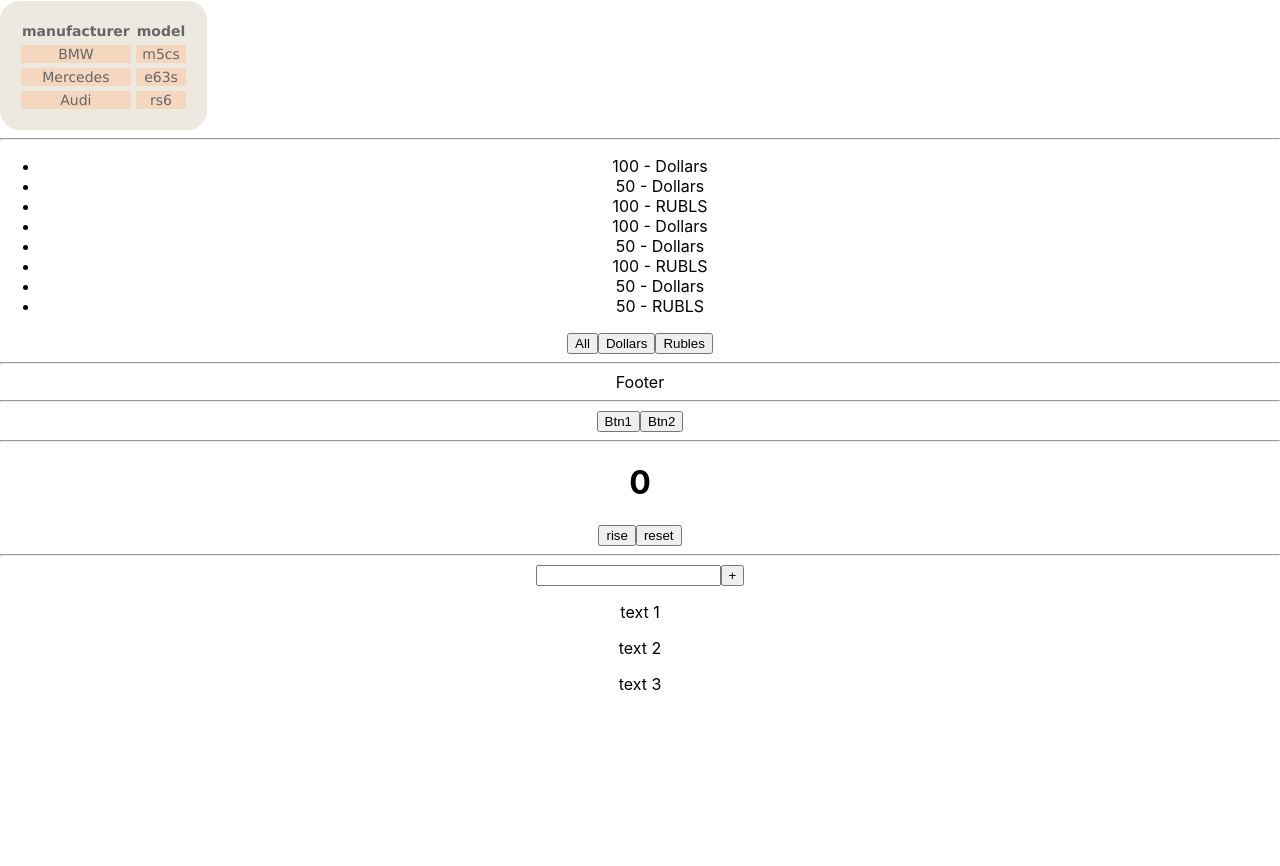
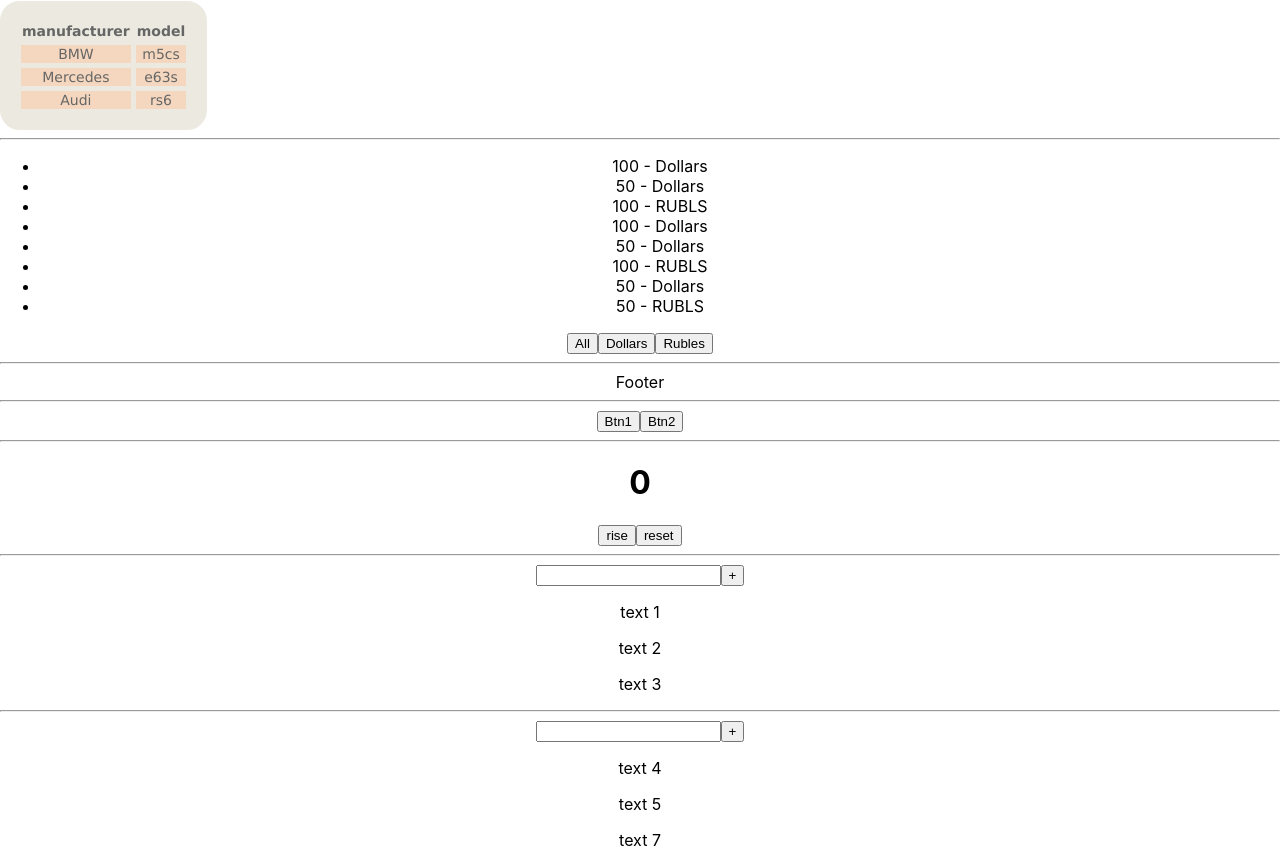
Before and after one commit to Yaroslav-Mig/micro-tasks, a React (Create React App) app: page / in a window 1280 px wide. Shown: the part 373-1239 px from the top of the page. Before the commit the page ends 1083 px from the top, so only its background shows below. Built offline with nearby package versions, Linux system fonts and the light colour scheme.

Commit message:
refact: task 2

```diff
--- a/src/01/Button.tsx
+++ b/src/01/ButtonClick.tsx
@@ -5,7 +5,7 @@ type ButtonProps = {
   callBack: () => void;
 };
 
-export const Button = ({ name, callBack }: ButtonProps) => {
+export const ButtonClick = ({ name, callBack }: ButtonProps) => {
   const onBtnHandler = (e: MouseEvent<HTMLButtonElement>) => {
     console.log('Hello Vas');
   };
--- /dev/null
+++ b/src/02/Button.tsx
@@ -0,0 +1,13 @@
+import React from 'react';
+
+type ButtonProps = {
+  name: string;
+  addMessage: () => void;
+};
+
+export const Button = (props: ButtonProps) => {
+  const { name, addMessage } = props;
+  const onClickBtnHandler = () => addMessage();
+
+  return <button onClick={onClickBtnHandler}>{name}</button>;
+};
--- /dev/null
+++ b/src/02/Input.tsx
@@ -0,0 +1,16 @@
+import React, { ChangeEvent } from 'react'
+
+type InputProps = {
+	value: string;
+	onChange: (title: string) => void;
+}
+
+export const Input = (props: InputProps) => {
+	const { value, onChange} = props;
+	const onChangeInputHandler = (e: ChangeEvent<HTMLInputElement>): void => {
+    onChange(e.currentTarget.value);
+  };
+	return (
+		<input value={value} onChange={onChangeInputHandler}/>
+	)
+}
--- a/src/App.tsx
+++ b/src/App.tsx
@@ -3,9 +3,11 @@ import './App.css';
 import { Header } from './01/Header';
 import { Body } from './01/Body';
 import { Footer } from './01/Footer';
-import { Button } from './01/Button';
+import { ButtonClick } from './01/ButtonClick';
 import { UseState } from './01/UseState';
 import { FullInput, MessagesType } from './02/FullInput';
+import { Input } from './02/Input';
+import { Button } from './02/Button';
 
 function App() {
   const [messages, setMessages] = useState<Array<MessagesType>>([
@@ -13,8 +15,17 @@ function App() {
     { message: 'text 2' },
     { message: 'text 3' },
   ]);
+  const [messages2, setMessages2] = useState<Array<MessagesType>>([
+    { message: 'text 4' },
+    { message: 'text 5' },
+    { message: 'text 7' },
+  ]);
+	const [title, setTitle] = useState<string>('');
 
   const mappedMessages = messages.map((el, index) => {
+    return <p key={index}>{el.message}</p>;
+  });
+  const mappedMessages2 = messages2.map((el, index) => {
     return <p key={index}>{el.message}</p>;
   });
 
@@ -27,10 +38,18 @@ function App() {
 
   const addMessage = (message: string): void => {
     // const newMessage = {
-    //   message,
+    //   message: message,
     // };
     setMessages([...messages, { message }]);
   };
+	const addMessage2 = (message: string): void => setMessages2([...messages2, { message }]);
+
+	const onClickBtnHandler = () => {
+		if (title.trim()) {
+			addMessage2(title.trim());
+			setTitle('');
+		}
+	};
 
   return (
     <div className='App'>
@@ -40,13 +59,17 @@ function App() {
       <hr />
       <Footer title='Footer' />
       <hr />
-      <Button name={'Btn1'} callBack={() => BtnFunc_1('Yar', 21)} />
-      <Button name={'Btn2'} callBack={() => BtnFunc_2('Alex', 31)} />
+      <ButtonClick name={'Btn1'} callBack={() => BtnFunc_1('Yar', 21)} />
+      <ButtonClick name={'Btn2'} callBack={() => BtnFunc_2('Alex', 31)} />
       <hr />
       <UseState />
       <hr />
       <FullInput addMessage={addMessage} />
       <div>{mappedMessages}</div>
+      <hr />
+      <Input value={title} onChange={setTitle} />
+      <Button name={'+'} addMessage={onClickBtnHandler} />
+      <div>{mappedMessages2}</div>
     </div>
   );
 }
```
